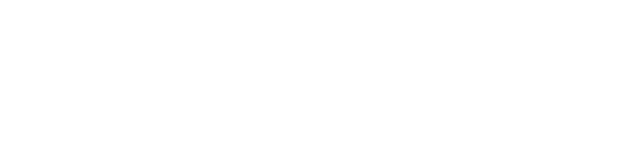
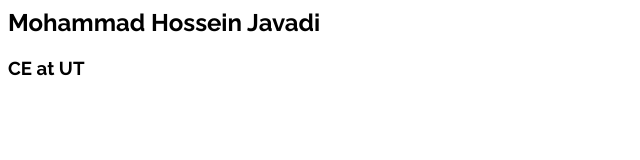
Before and after one commit to NOoOB-WEB/NOoOB-WEB.github.io, a plain HTML site: page static/home.html in a window 1280 px wide. Shown: the whole page, without its empty margins (0-640 px from the left). Drawn offline with Linux system fonts and the light colour scheme.

Commit message:
Add font, js file

```diff
--- /dev/null
+++ b/static/home.css
@@ -0,0 +1,5 @@
+@import url('https://fonts.googleapis.com/css2?family=Raleway:ital,wght@0,100..900;1,100..900&display=swap');
+
+body {
+    font-family: 'Raleway';
+}
--- a/static/home.html
+++ b/static/home.html
@@ -3,11 +3,16 @@
 <head>
     <meta charset="UTF-8">
     <meta name="viewport" content="width=device-width, initial-scale=1.0">
-    <title>Document</title>
+    <link rel="stylesheet" href="home.css">
+    <title>Home</title>
 </head>
 
 <body>
-
+    <div>
+        <h2>Mohammad Hossein Javadi</h2>
+        <h3>CE at UT</h3>
+    </div>
+    <script src="src/home.js"></script>
 </body>
 
 </html>
```
Also changed, not shown: src/home.js (added).
